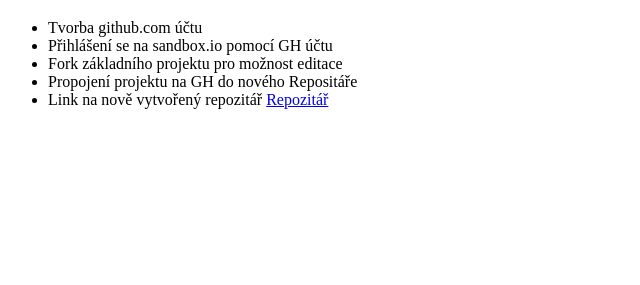
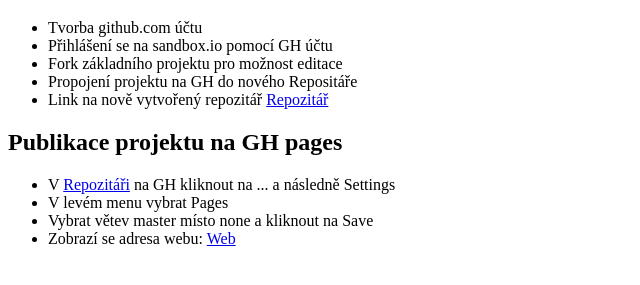
Before and after one commit to rmuron/TWWW-CodeSandbox-GH, a website: page index.html in a window 1280 px wide. Shown: the part 61-346 px from the top of the page, without its empty margins (0-640 px from the left). Drawn offline with Linux system fonts and the light colour scheme.

Commit message:
Přidány info o publikaci na GH Pages

```diff
--- a/index.html
+++ b/index.html
@@ -24,5 +24,27 @@
         >
       </li>
     </ul>
+    <h2>Publikace projektu na GH pages</h2>
+    <ul>
+      <li>
+        V
+        <a
+          title="Odkaz na github"
+          href="https://github.com/rmuron/TWWW-CodeSandbox-GH"
+          >Repozitáři</a
+        >
+        na GH kliknout na ... a následně Settings
+      </li>
+      <li>V levém menu vybrat Pages</li>
+      <li>Vybrat větev master místo none a kliknout na Save</li>
+      <li>
+        Zobrazí se adresa webu:
+        <a
+          title="Odkaz na webovou stránku"
+          href="https://rmuron.github.io/TWWW-CodeSandbox-GH/"
+          >Web</a
+        >
+      </li>
+    </ul>
   </body>
 </html>
```
